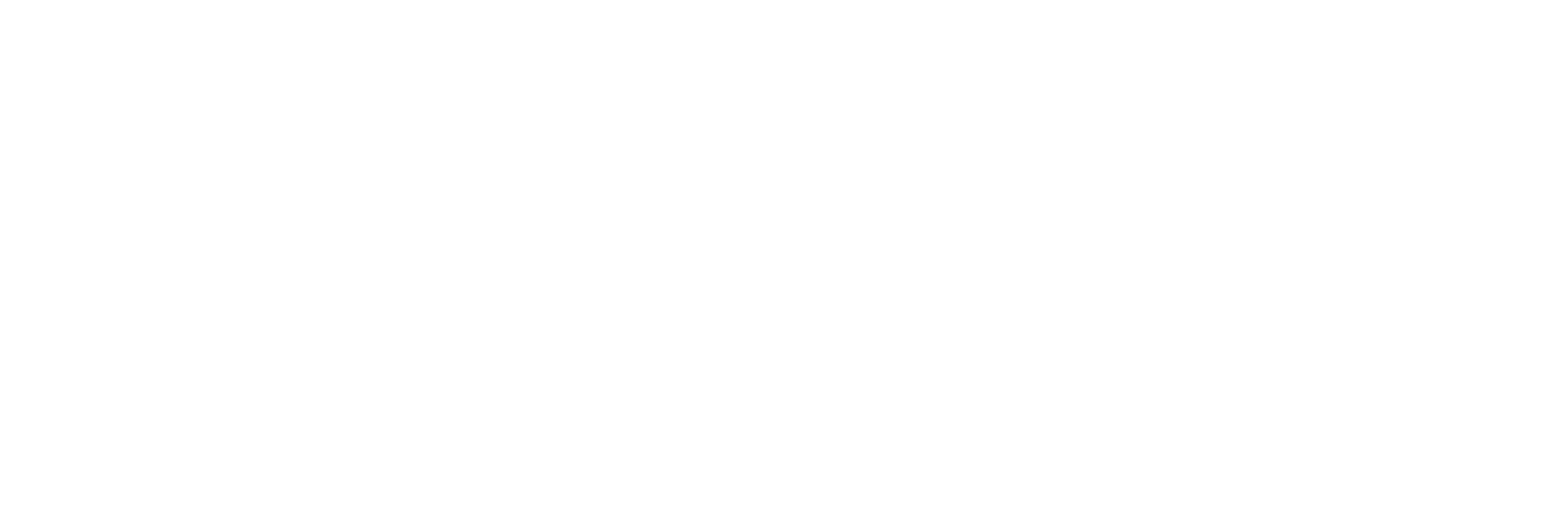
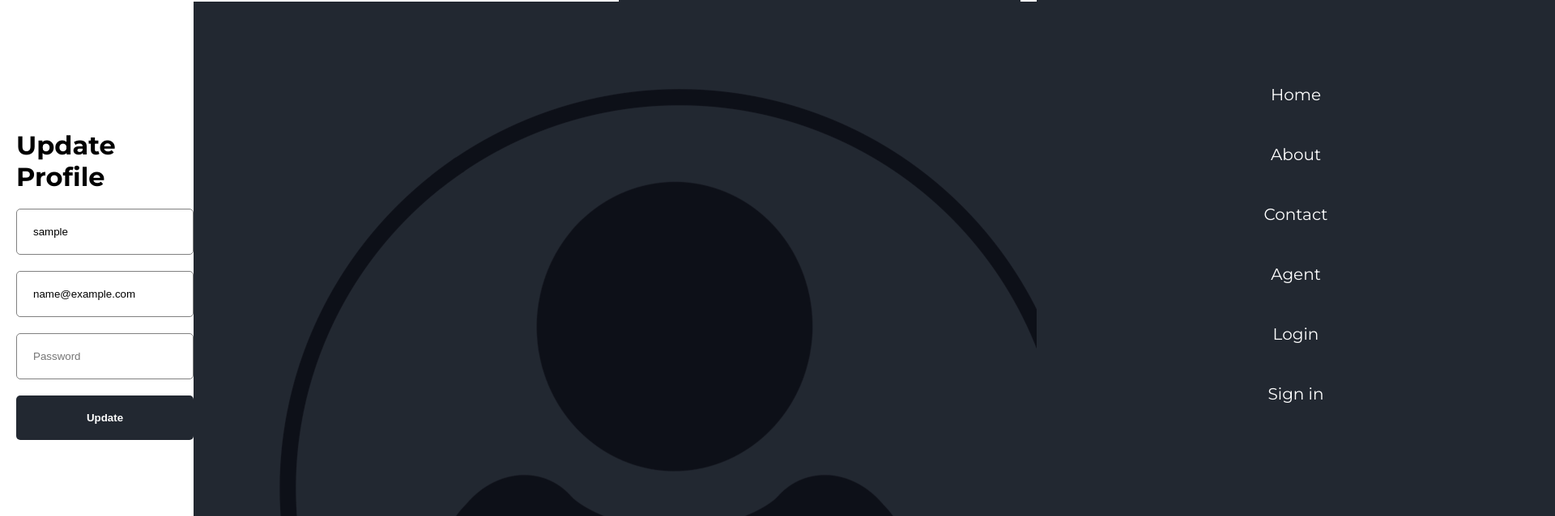
Before and after one commit to SushanthPoojary/real-estate-application, a React (Vite) app in the folder client/: page /profile/update in a window 1280 px wide. Before the commit this address had no page. Shown: the part 98-736 px from the top of the page at 81% size, 1920 px wide, since content can reach past the window. Built offline with nearby package versions, Linux system fonts and the light colour scheme; sample sign-in values are in the browser's storage.

Commit message:
update page integration

```diff
--- a/client/src/App.jsx
+++ b/client/src/App.jsx
@@ -10,6 +10,7 @@
 import Register from "./pages/register/Register";
 import SingleProperty from "./pages/singlePropertyPage/SinglePropertyPage";
 import Profile from "./pages/profile/Profile";
+import UpdateProfile from "./pages/updateProfile/UpdateProfile";
 
 function App() {
 
@@ -48,6 +49,10 @@
           path: "/profile",
           element: <Profile />,
         },
+        {
+          path: "/profile/update",
+          element: <UpdateProfile />,
+        },
       ]
     }
   ]);
--- a/client/src/pages/profile/Profile.jsx
+++ b/client/src/pages/profile/Profile.jsx
@@ -2,7 +2,7 @@
 import ProfileListing from "../../components/profileListing/ProfileListing";
 import Chat from "../../components/chat/Chat";
 import apiRequest from "../../lib/apiRequest";
-import { useNavigate } from "react-router-dom";
+import { Link, useNavigate } from "react-router-dom";
 import { useContext } from "react";
 import { AuthContext } from "../../context/AuthContext";
 
@@ -10,7 +10,7 @@
 
     const navigate = useNavigate();
 
-    const {currentUser, updateUser} = useContext(AuthContext);
+    const { currentUser, updateUser } = useContext(AuthContext);
 
     const handleLogout = async (e) => {
         try {
@@ -29,7 +29,9 @@
                 <div className="wrapper">
                     <div className="title">
                         <h3>Your Profile</h3>
-                        <button>Update Profile</button>
+                        <Link to="/profile/update">
+                            <button>Update Profile</button>
+                        </Link>
                     </div>
                     <div className="info">
                         <span>
--- /dev/null
+++ b/client/src/pages/updateProfile/UpdateProfile.jsx
@@ -0,0 +1,29 @@
+import { useContext } from "react";
+import "./updateProfile.scss";
+import { AuthContext } from "../../context/AuthContext";
+
+function UpdateProfile() {
+
+    const {currentUser} = useContext(AuthContext);
+
+    return (
+        <div className="update-profile">
+            <div className="form-cont">
+                <form>
+                    <h1>Update Profile</h1>
+                    <input name="username" type="text" placeholder="Username" defaultValue={currentUser.username} />
+                    <input name="email" type="text" placeholder="Email" defaultValue={currentUser.email} />
+                    <input name="password" type="password" placeholder="Password" />
+                    <button>Update</button>
+                    {/* { error && <span>{error}</span> } */}
+                </form>
+            </div>
+            <div className="avatar-cont">
+                <img src={currentUser.avatar || "/avatar.png"} alt="" />
+            </div>
+            {/* <SideImage /> */}
+        </div>
+    );
+}
+
+export default UpdateProfile;
--- /dev/null
+++ b/client/src/pages/updateProfile/updateProfile.scss
@@ -0,0 +1,56 @@
+.update-profile {
+    display: flex;
+    height: 100%;
+
+    .form-cont {
+        flex: 3;
+        height: 100%;
+        display: flex;
+        align-items: center;
+        justify-content: center;
+
+        form {
+          display: flex;
+          flex-direction: column;
+          gap: 20px;
+
+          input {
+            padding: 20px;
+            border: 1px solid gray;
+            border-radius: 5px;
+          }
+
+          button {
+            padding: 20px;
+            border-radius: 5px;
+            border: none;
+            background-color: #222831;
+            color: white;
+            font-weight: bold;
+            cursor: pointer;
+
+            &:disabled {
+              background-color: #bed9d8;
+              cursor: not-allowed;
+            }
+          }
+
+          span {
+            color: rgba(255, 0, 0, 0.591);
+          }
+
+          a {
+            font-size: 14px;
+            color: gray;
+            border-bottom: 1px solid gray;
+            width: max-content;
+          }
+        }
+      }
+
+    .avatar-cont {
+        flex: 2;
+        background-color: #222831;
+        height: 100%;
+    }
+}
```
Also changed, not shown: client/public/avatar.png (added).
